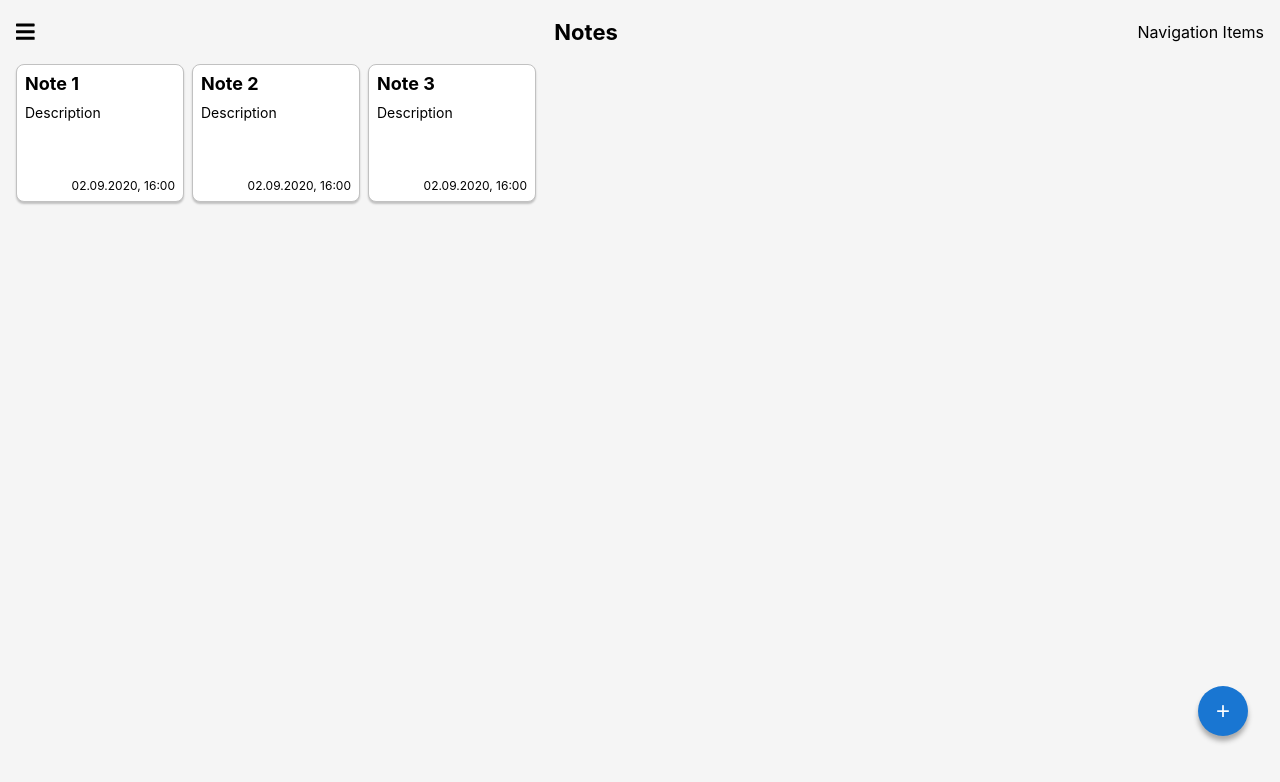
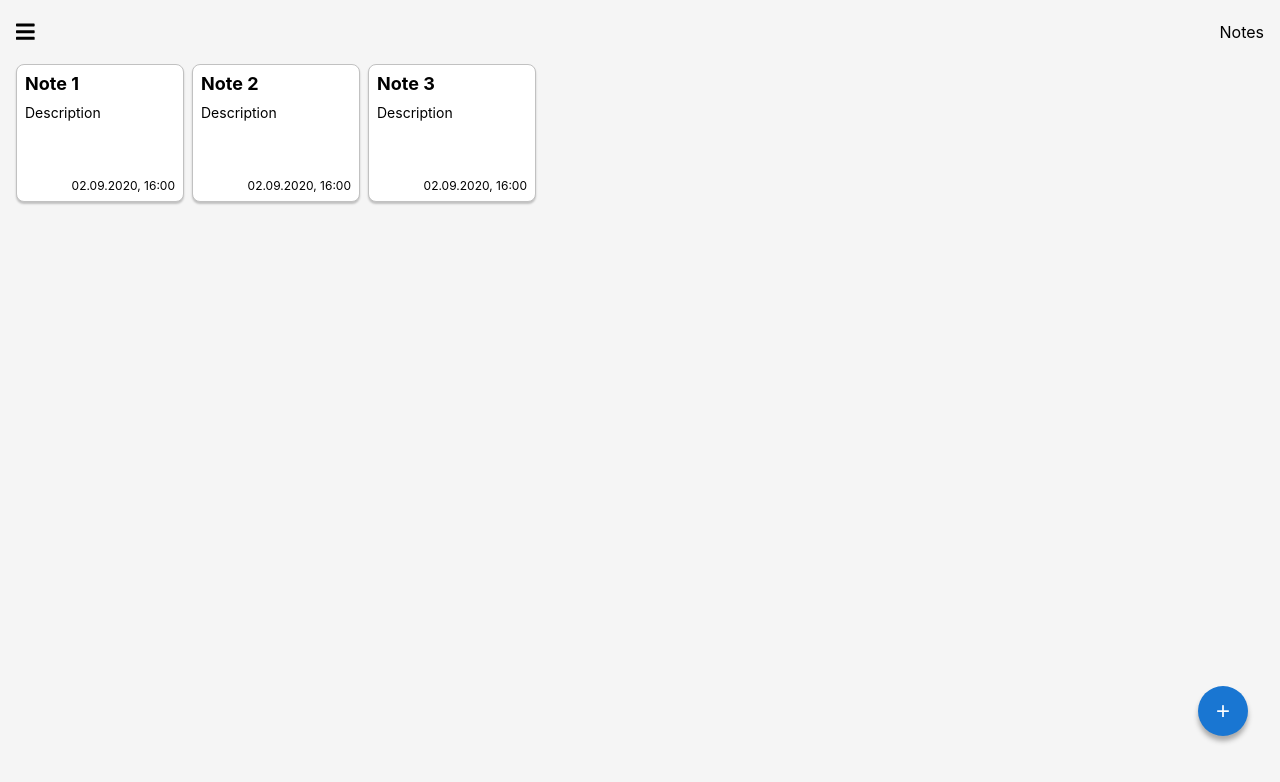
Before and after one commit to AleksandarVasilevski/notepad-react, a React (Create React App) app: page / in a window 1280 px wide. Shown: the top 782 px of the page. Built offline with nearby package versions, Linux system fonts and the light colour scheme.

Commit message:
removed Toolbar title, added NavigationItems logic in Toolbar

```diff
--- a/src/organisms/Toolbar/Toolbar.js
+++ b/src/organisms/Toolbar/Toolbar.js
@@ -1,17 +1,28 @@
 import React from 'react';
+import { withRouter } from 'react-router-dom'
 import { FontAwesomeIcon } from '@fortawesome/react-fontawesome';
 import { faBars } from '@fortawesome/free-solid-svg-icons';
 
 import classes from './Toolbar.module.css';
 
 const toolbar = (props) => {
+
+  const navigationItems = () => {
+    console.log(props.location.pathname);
+    switch(props.location.pathname){
+      case '/note':
+        return 'Note';
+      default:
+        return 'Notes'
+    }
+  }
+
   return(
     <header className={classes.Toolbar}>
       <FontAwesomeIcon className={classes.HamburgerMenu} icon={faBars} size="lg" />
-      <h1 className={classes.AppTitle}>Notes</h1>
-      <nav className={classes.NavigationItems}>Navigation Items</nav>
+      <nav className={classes.NavigationItems}>{navigationItems()}</nav>
     </header>
   );
 }
 
-export default toolbar;
+export default withRouter(toolbar);
```
